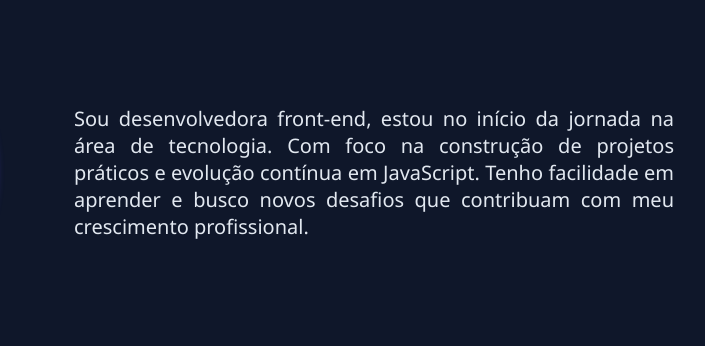
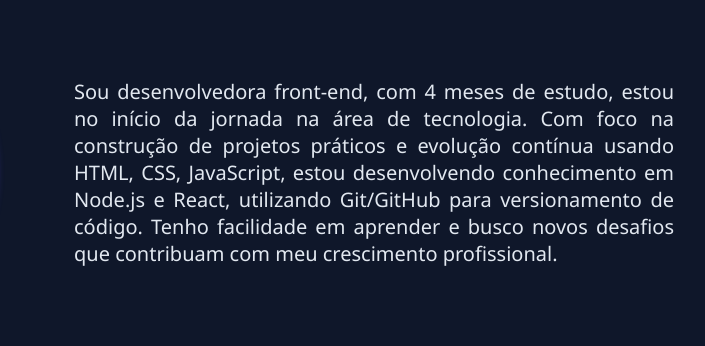
Before and after one commit to tawanegrigorio/Portifolioemandamento, a plain HTML site: page index.html in a window 1280 px wide. Shown: the part 463-809 px from the top of the page, 430-1135 px from the left. Drawn offline with Linux system fonts and the light colour scheme.

Commit message:
index.html

```diff
--- a/index.html
+++ b/index.html
@@ -25,8 +25,11 @@
         <h2 class="sobreTitulo">Quem sou eu?</h2>
         <div class="sobreFotoCaixa">
         <img class="segundaFoto" src="./img/taw2.png" alt="Foto Tawane">
-        <p class="sobreTexto">Sou desenvolvedora front-end, estou no início da jornada na área de tecnologia.
-            Com foco na construção de projetos práticos e evolução contínua em JavaScript. Tenho facilidade em aprender
+        <p class="sobreTexto">Sou desenvolvedora front-end, com 4 meses de estudo,
+            estou no início da jornada na área de tecnologia.
+            Com foco na construção de projetos práticos e evolução contínua usando HTML, CSS, JavaScript,
+            estou desenvolvendo conhecimento em Node.js e React, utilizando Git/GitHub
+            para versionamento de código. Tenho facilidade em aprender
             e busco novos desafios que contribuam com meu crescimento profissional.</p>
         </div>
  </section>
```
